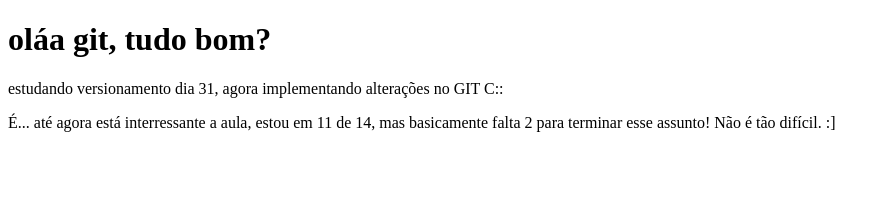
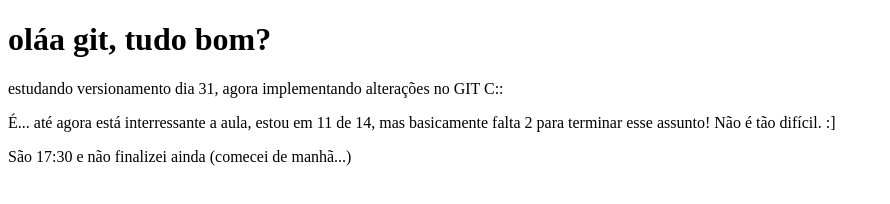
Before and after one commit to wwwil-666/versionamento-com-GIT, a plain HTML site: page index.html in a window 1280 px wide. Shown: the whole page, without its empty margins (0-890 px from the left). Drawn offline with Linux system fonts and the light colour scheme.

Commit message:
atualização do meus estudos do dia 31, 17:30 no versionamento com GIT

```diff
--- a/index.html
+++ b/index.html
@@ -17,5 +17,9 @@
         É... até agora está interressante a aula, estou em 11 de 14, mas basicamente falta 2 para terminar esse assunto!
         Não é tão difícil. :]
     </p>
+
+    <p>
+        São 17:30 e não finalizei ainda (comecei de manhã...)
+    </p>
 </body>
 </html>
```
